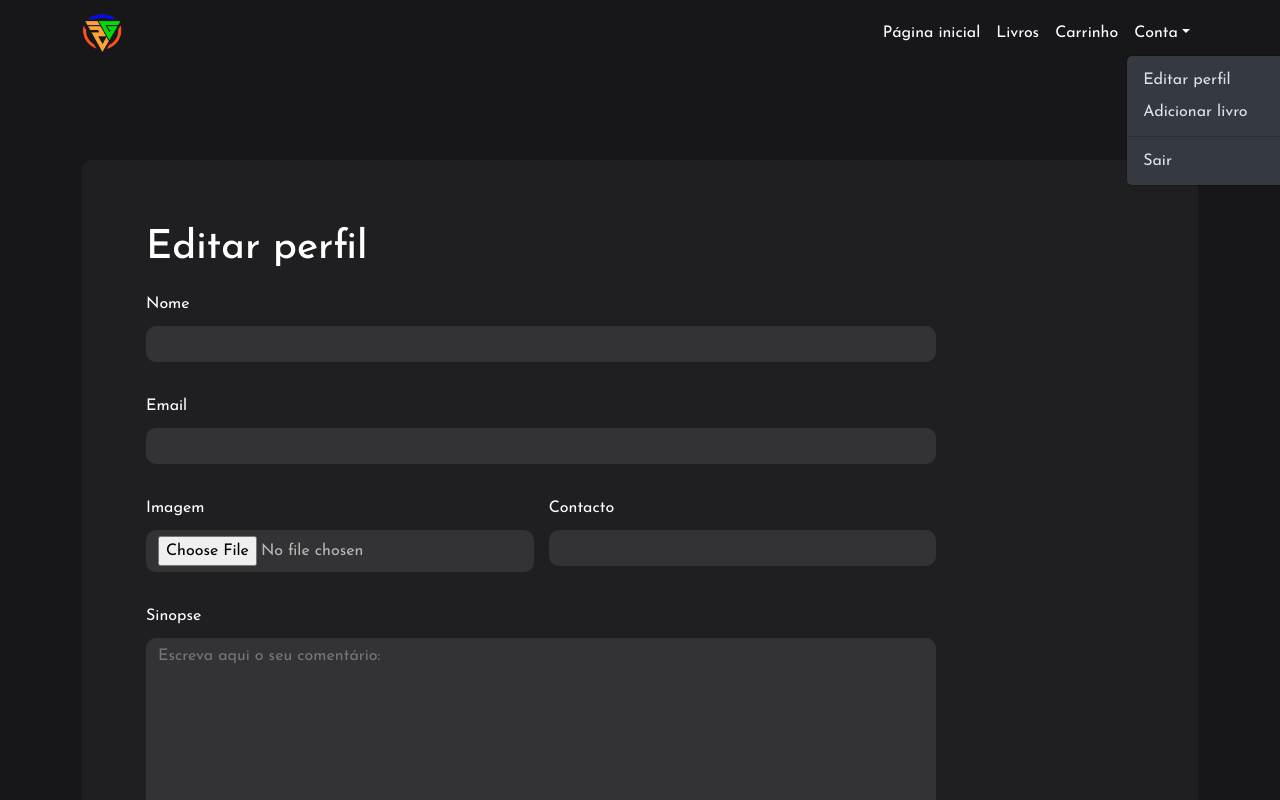
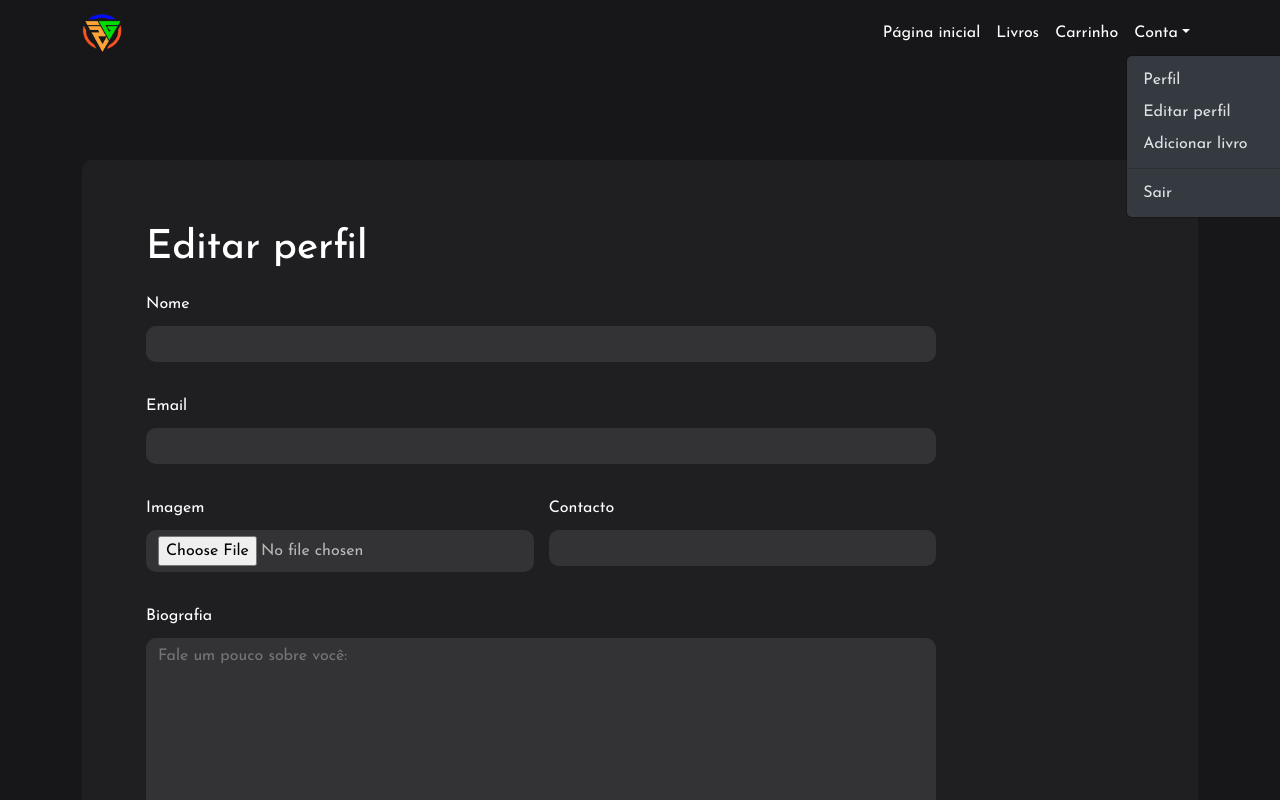
Before and after one commit to ArielChama/Livraria, a Next.js app: page /profile/editInfo in a window 1280 px wide. Both pictures are taken after a click on the button "Conta". Shown: the top 800 px of the page. Built offline with nearby package versions, Linux system fonts and the light colour scheme.

Commit message:
Melhorando a organização

```diff
--- a/src/components/Menu/index.jsx
+++ b/src/components/Menu/index.jsx
@@ -72,7 +72,12 @@ const Menu = () => {
               <Nav.Link href="/discover">Livros</Nav.Link>
               <Nav.Link href="/cart">Carrinho</Nav.Link>
               <NavDropdown title="Conta" id="collasible-nav-dropdown" menuVariant="dark">
-                <NavDropdown.Item href="/profile/editInfo">Editar perfil</NavDropdown.Item>
+                <NavDropdown.Item href="/profile">
+                  Perfil
+                </NavDropdown.Item>
+                <NavDropdown.Item href="/profile/editInfo">
+                  Editar perfil
+                </NavDropdown.Item>
                 <NavDropdown.Item href="/profile/addBook">
                   Adicionar livro
                 </NavDropdown.Item>
--- a/src/pages/book/book.module.css
+++ b/src/pages/book/book.module.css
@@ -39,7 +39,7 @@
   text-align: center;
   cursor: pointer;
   border: transparent;
-  border-radius: 50px;
+  border-radius: 10px;
   background-color: #FFB53D;
 }
 
--- a/src/pages/profile/editInfo/index.jsx
+++ b/src/pages/profile/addBook.jsx
@@ -1,37 +1,33 @@
 import React from 'react'
 import HEAD from '@/components/HEAD'
 import Layout from '@/components/Layout'
-import style from './editInfo.module.css'
 
-const editInfo = () => {
+const addBook = () => {
   return (
     <>
-      <HEAD title="Editar informações" />
+      <HEAD title="Adicionar um livro" />
       <Layout>
         <div className="containerCard">
-          <h1>Editar perfil</h1>
+          <h1>Adicionar um livro novo</h1>
 
           <form action="">
-            <label htmlFor="">Nome</label>
-            <input type="text" className="formInput" />
-
-            <label htmlFor="">Email</label>
+            <label htmlFor="">Título</label>
             <input type="text" className="formInput" />
 
             <div className="inputsGroup">
               <div>
-                <label htmlFor="">Imagem</label>
+                <label htmlFor="">Capa</label>
                 <input type="file" className="formInput" />
               </div>
 
               <div>
-                <label htmlFor="">Contacto</label>
+                <label htmlFor="">Preço</label>
                 <input type="number" className="formInput" />
               </div>
             </div>
 
             <label htmlFor="">Sinopse</label>
-            <textarea name="" id="" cols="30" rows="10" placeholder="Escreva aqui o seu comentário: " className="formTextarea"></textarea>
+            <textarea name="" id="" cols="30" rows="10" placeholder="Escreva aqui sobre o seu livro: " className="formTextarea"></textarea>
 
             <button type="submit" className="buttonPrimary" style={{ borderRadius: '10px' }}>
               Publicar
@@ -43,4 +39,4 @@ const editInfo = () => {
   )
 }
 
-export default editInfo
+export default addBook
--- a/src/pages/profile/addBook/index.jsx
+++ b/src/pages/profile/editInfo.jsx
@@ -1,34 +1,36 @@
 import React from 'react'
 import HEAD from '@/components/HEAD'
 import Layout from '@/components/Layout'
-import style from './addBook.module.css'
 
-const addBook = () => {
+const editInfo = () => {
   return (
     <>
-      <HEAD title="Adicionar um livro" />
+      <HEAD title="Editar informações" />
       <Layout>
         <div className="containerCard">
-          <h1>Adicionar um livro novo</h1>
+          <h1>Editar perfil</h1>
 
           <form action="">
-            <label htmlFor="">Título</label>
+            <label htmlFor="">Nome</label>
+            <input type="text" className="formInput" />
+
+            <label htmlFor="">Email</label>
             <input type="text" className="formInput" />
 
             <div className="inputsGroup">
               <div>
-                <label htmlFor="">Capa</label>
+                <label htmlFor="">Imagem</label>
                 <input type="file" className="formInput" />
               </div>
 
               <div>
-                <label htmlFor="">Preço</label>
+                <label htmlFor="">Contacto</label>
                 <input type="number" className="formInput" />
               </div>
             </div>
 
-            <label htmlFor="">Sinopse</label>
-            <textarea name="" id="" cols="30" rows="10" placeholder="Escreva aqui o seu comentário: " className="formTextarea"></textarea>
+            <label htmlFor="">Biografia</label>
+            <textarea name="" id="" cols="30" rows="10" placeholder="Fale um pouco sobre você: " className="formTextarea"></textarea>
 
             <button type="submit" className="buttonPrimary" style={{ borderRadius: '10px' }}>
               Publicar
@@ -40,4 +42,4 @@ const addBook = () => {
   )
 }
 
-export default addBook
+export default editInfo
--- a/src/styles/globals.css
+++ b/src/styles/globals.css
@@ -48,7 +48,7 @@ li {
   cursor: pointer;
   user-select: none;
   border: transparent;
-  border-radius: 50px;
+  border-radius: 10px;
   background-color: #FFB53D;
   transition: 0.2s ease-in-out;
 }
@@ -72,6 +72,10 @@ li {
 
 .w_100 {
   width: 100%;
+}
+
+.textPrimary {
+  color: #FFB53D;
 }
 
 /*
```
Also changed, not shown: src/pages/profile/addBook/addBook.module.css (deleted), src/pages/profile/editInfo/editInfo.module.css (deleted).
